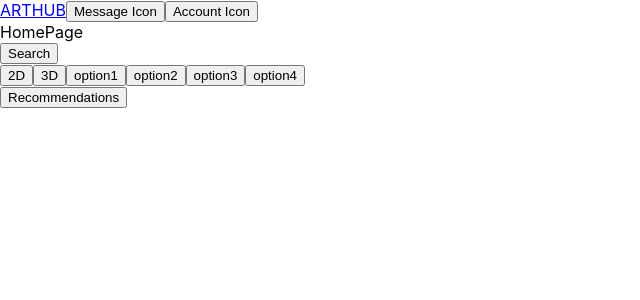
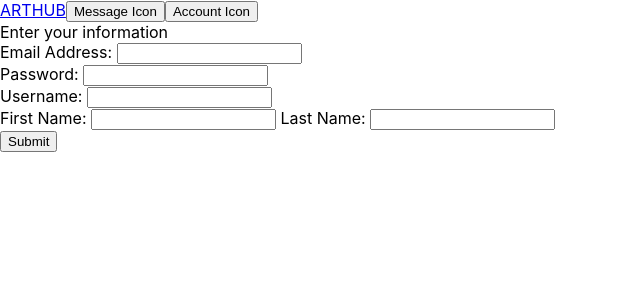
Before and after one commit to ArtHub-AH/arthub-web, a React (Create React App) app in the folder arthub-web/: page /signup in a window 1280 px wide. Shown: the top 300 px of the page, without its empty margins (0-640 px from the left). Built offline with nearby package versions, Linux system fonts and the light colour scheme.

Commit message:
AHWEB-014 Built basic UI for login page and signup page

```diff
--- a/arthub-web/src/Pages/LogInPage/index.tsx
+++ b/arthub-web/src/Pages/LogInPage/index.tsx
@@ -1,7 +1,19 @@
 import { FC } from "react";
 
 const LogInPage: FC = () => {
-  return <>LogInPage</>;
+  return (
+    <>
+      <div>
+        Email Address: <input />
+      </div>
+      <div>
+        Password: <input />
+      </div>
+      <div>
+        <a href="/signup">Not have an account?</a>
+      </div>
+    </>
+  );
 };
 
 export default LogInPage;
--- a/arthub-web/src/Pages/SignUpPage/index.tsx
+++ b/arthub-web/src/Pages/SignUpPage/index.tsx
@@ -1,7 +1,24 @@
 import { FC } from "react";
 
 const SignUpPage: FC = () => {
-  return <>SignUpPage</>;
+  return (
+    <>
+      <div>Enter your information</div>
+      <div>
+        Email Address: <input />
+      </div>
+      <div>
+        Password: <input />
+      </div>
+      <div>
+        Username: <input />
+      </div>
+      <div>
+        First Name: <input /> Last Name: <input />
+      </div>
+      <button>Submit</button>
+    </>
+  );
 };
 
 export default SignUpPage;
--- a/arthub-web/src/index.tsx
+++ b/arthub-web/src/index.tsx
@@ -8,6 +8,8 @@ import { BrowserRouter, Route, Switch } from "react-router-dom";
 import SearchPage from "./Pages/SearchPage";
 import AccountPage from "./Pages/AccountPage";
 import ProfilePage from "./Pages/ProfilePage";
+import LogInPage from "./Pages/LogInPage";
+import SignUpPage from "./Pages/SignUpPage";
 
 ReactDOM.render(
   <React.StrictMode>
@@ -17,6 +19,8 @@ ReactDOM.render(
         <Route exact path="/account" component={AccountPage} />
         <Route exact path="/profile" component={ProfilePage} />
         <Route exact path="/search" component={SearchPage} />
+        <Route exact path="/login" component={LogInPage} />
+        <Route exact path="/signup" component={SignUpPage} />
         <Route path="/" component={HomePage} />
       </Switch>
     </BrowserRouter>
```
